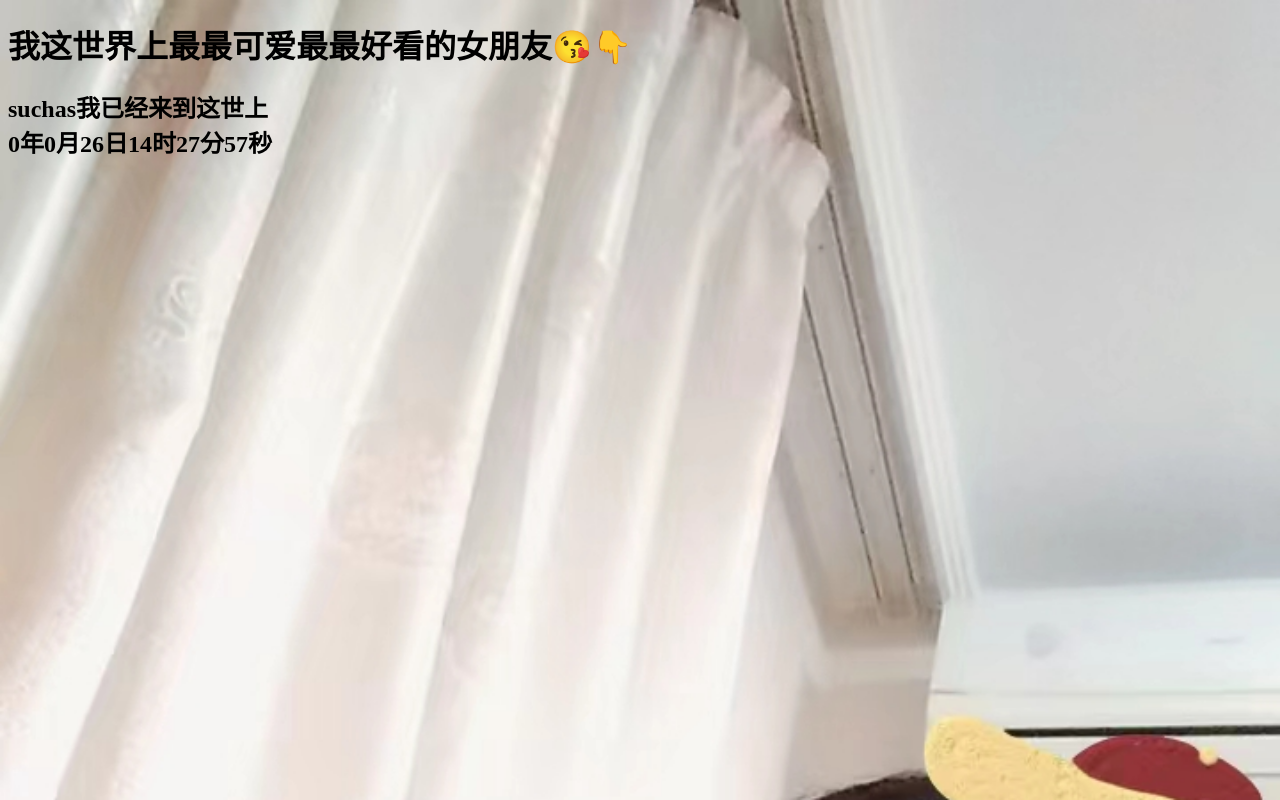
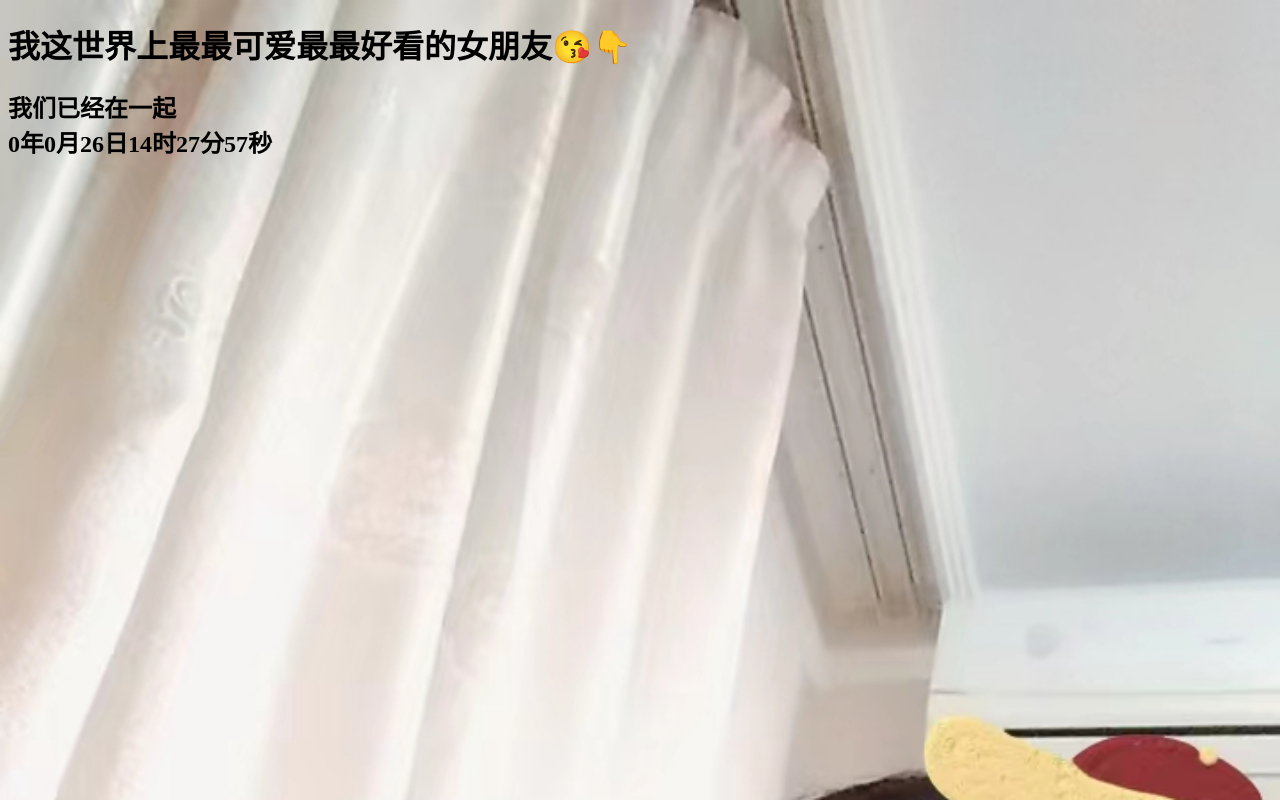
Before and after one commit to 1-sunzheqi/woaibyr, a plain HTML site: page index.html in a window 1280 px wide. Drawn offline with Linux system fonts and the light colour scheme.

Commit message:
Update index.html

```diff
--- a/index.html
+++ b/index.html
@@ -9,7 +9,7 @@
         </head>
         <body onload="showTime()">
             <h1>我这世界上最最可爱最最好看的女朋友😘👇</h1>
-            <h2>suchas我已经来到这世上<br /><a id="yy"></a>年<a id="mm"></a>月<a id="dd"></a>日<a id="h"></a>时<a id="m"></a>分<a id="s"></a>秒</h2>
+            <h2>我们已经在一起<br /><a id="yy"></a>年<a id="mm"></a>月<a id="dd"></a>日<a id="h"></a>时<a id="m"></a>分<a id="s"></a>秒</h2>
         </body>
         <script>
             // start 2024年1月1日19:53:46
```
